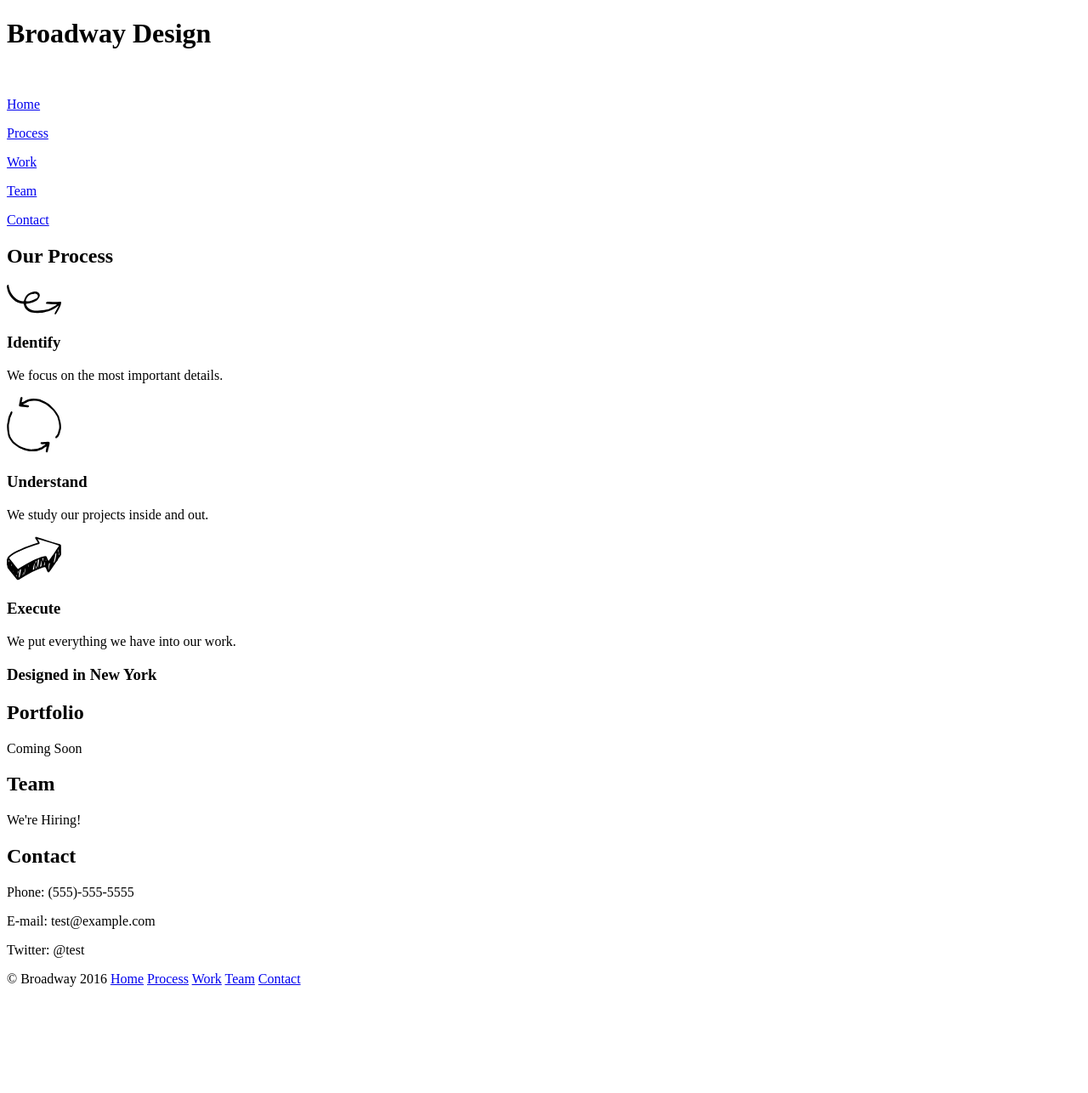
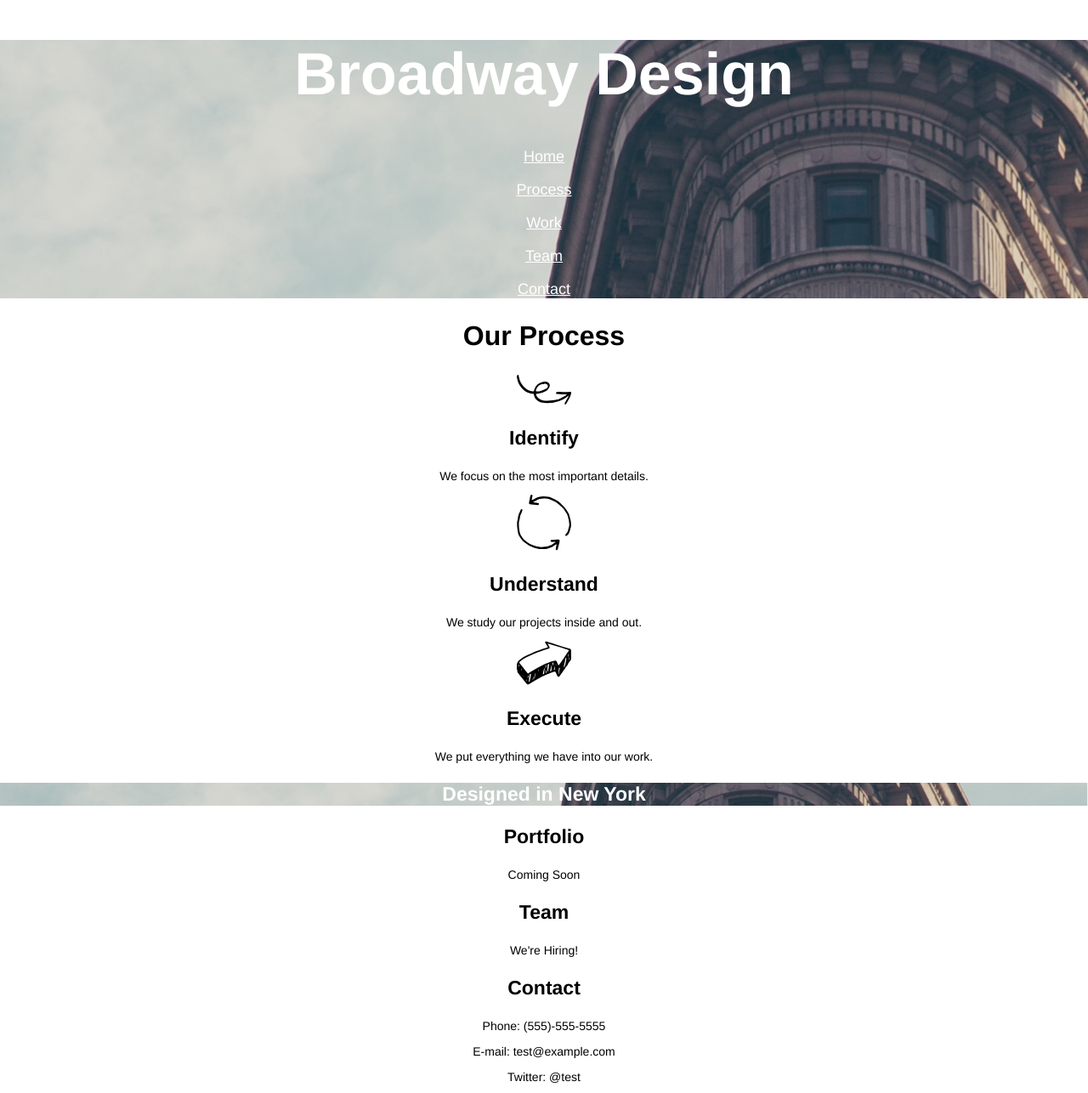
Before and after one commit to mautumn37/broadway, a plain HTML site: page index.html in a window 1280 px wide. Shown: the top 1286 px of the page at 85% size. Before the commit the page ends 1177 px from the top, so only its background shows below. Drawn offline with Linux system fonts and the light colour scheme.

Commit message:
index & style modified

```diff
--- a/index.html
+++ b/index.html
@@ -6,8 +6,8 @@
     <link href="./resources/css/style.css" type="text/css" rel="stylesheet">
   </head>
   <body>
-    <div id="header"> <!-- Header of this site -->
-      <h1>Broadway Design</h1><br>
+    <div id="header" class="bldg"> <!-- Header of this site -->
+      <h1>Broadway Design</h1>
       <p><a href="#header">Home</a></p>
       <p><a href="#process">Process</a></p>
       <p><a href="#work">Work</a></p>
@@ -25,24 +25,26 @@
       <p><img src="./resources/images/execute.svg"></p>
       <h3>Execute</h3>
       <p>We put everything we have into our work.</p>
-      <h3 id="NY">Designed in New York</h3>
+    </div>
+    <div id="NY" class="bldg"> <!-- Introduce working place -->
+      <h3>Designed in New York</h3>
     </div>
     <div id="work"> <!-- Portfolio -->
-      <h2>Portfolio</h2>
+      <h3>Portfolio</h3>
       <p>Coming Soon</p>
     </div>
     <div id="team"> <!-- Team info -->
-      <h2>Team</h2>
-      <p>We're Hiring!</h2>
+      <h3>Team</h3>
+      <p>We're Hiring!</p>
     </div>
     <div id="contact"> <!-- Contact info -->
-      <h2>Contact</h2>
+      <h3>Contact</h3>
       <p>Phone: (555)-555-5555</p>
       <p>E-mail: test@example.com</p>
       <p>Twitter: @test</p>
     </div>
     <div id="bottom"> <!-- Copyright and hyperlinks listed -->
-      <p><span id="copyright">&copy; Broadway 2016</span>
+      <p><span>&copy; Broadway 2016</span>
         <a href="#header">Home</a>
         <a href="#process">Process</a>
         <a href="#work">Work</a>
--- a/resources/css/style.css
+++ b/resources/css/style.css
@@ -0,0 +1,54 @@
+body {
+  text-align: center;
+  margin: auto;
+  font-family: Helvetica;
+}
+
+#header {
+  color: white;
+}
+
+.bldg {
+  background-image: url("../images/the-flatiron-building.png");
+  background-position: center;
+  background-size: cover;
+}
+
+a {
+  font-size: 18px;
+  color: white;
+}
+
+#header h1 {
+  font-size: 70px;
+  font-weight: bold;
+}
+
+#header p {
+  font-size: 18px;
+}
+
+#process h2 {
+  font-size: 32px;
+  font-weight: bold;
+}
+
+h3 {
+  font-size: 23px;
+  font-weight: bold;
+}
+
+p {
+  font-size: 14px;
+}
+
+#NY {
+  color: white;
+}
+
+#bottom {
+  text-align: left;
+  font-size: 11px;
+  color: white;
+  background-color: dimgray;
+}
```
